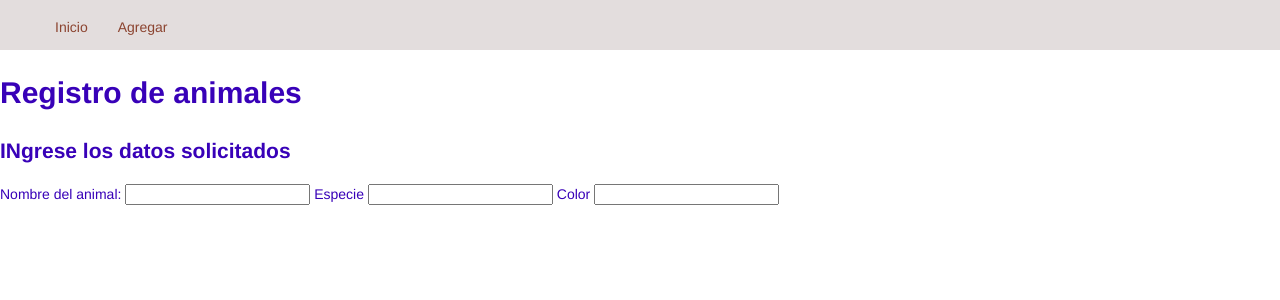
After one commit to Yovan05/AnimalesSitio, a PHP site: page /Formulario.html in a window 1280 px wide. The commit adds this page. Shown: the top 300 px of the page. Run offline with PHP 8.4, Linux system fonts and the light colour scheme.

Commit message:
Formulario

```diff
--- /dev/null
+++ b/Formulario.html
@@ -0,0 +1,36 @@
+<!DOCTYPE html>
+<html lang="es-mx">
+<head>
+    <meta charset="UTF-8">
+    <meta name="description" content="Este es un sitio para practicar css y otros elementos">
+    <title>Segunda practica web</title>
+    <link rel="stylesheet" href="css/styles.css" type="text/css">
+</head>
+<body>
+    <div class="navbar">
+        <div class="container">
+            <ul class="nav navbar-nav">
+                <li><a href="index.html">Inicio</a></li>
+                <li><a href="index.html">Agregar</a></li>
+            </ul>
+        </div>
+    </div>
+
+    <div>
+        <h1>Registro de animales</h1>
+        <h2>INgrese los datos solicitados</h2>
+        <form action="">
+            <label for="TxfNombreAnimal">Nombre del animal:</label>
+            <input type="text" maxlength="100" id="TxfNombreAnimal">
+
+            <label for="TxfEspecie">Especie</label>
+            <input type="text" maxlength="100" id="TxfEspecie">
+
+            <label for="TxfColor">Color</label>
+            <input type="text" maxlength="100" id="TxfColor">
+        </form>
+
+    </div>
+
+</body>
+</html>
--- a/css/styles.css
+++ b/css/styles.css
@@ -67,3 +67,14 @@ h1{
 .nav > li > a:focus{
     color: #ffffff;
 }
+
+.table{
+    border-collapse: collapse;
+    padding: 10px;
+    width: 100%;
+}
+
+.table td, .table th{
+    border: 1px solid #020007;
+    padding: 10px;
+}
```
Also changed, not shown: index.html (+12 -2 lines).
